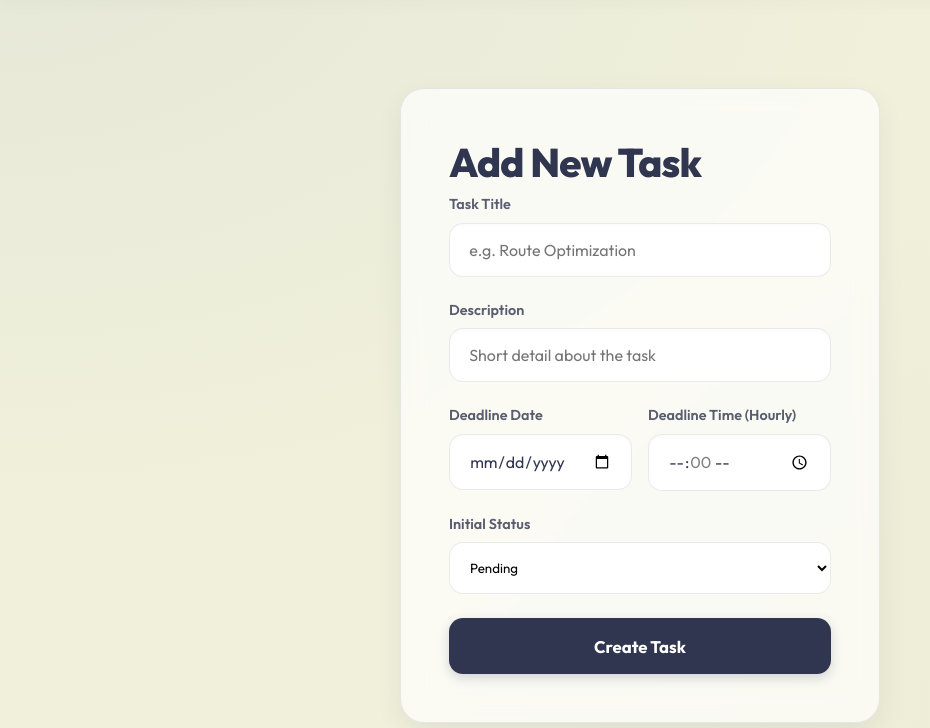
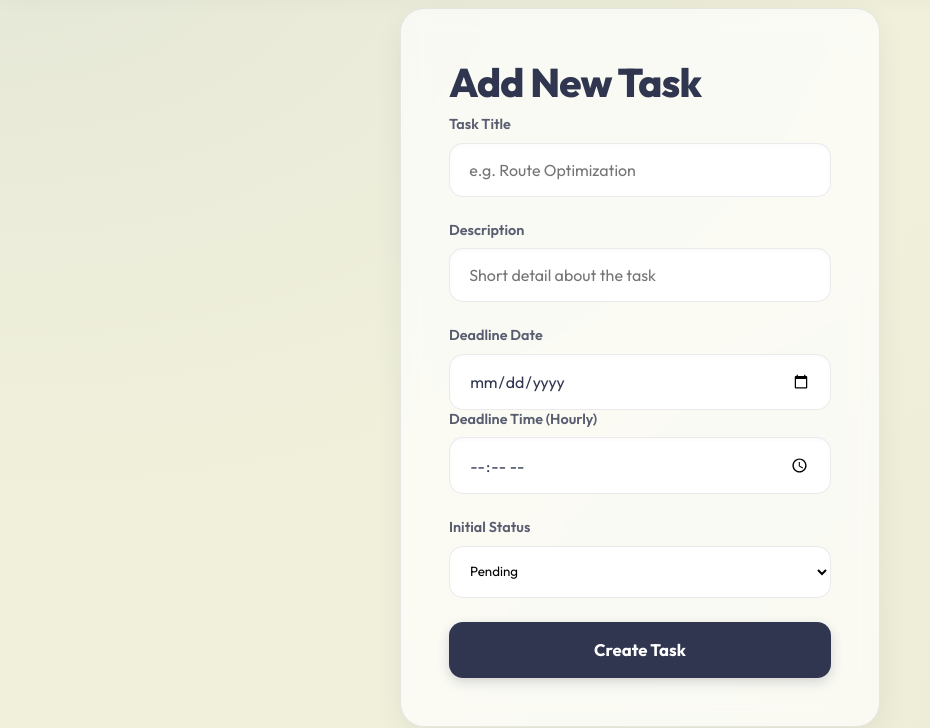
Before and after one commit to Prince-darji-2306/Schedulix.io, a Python web app: template templates/add_task.html in a window 1280 px wide. Shown: the part 72-800 px from the top of the page, without its empty margins (0-930 px from the left). Run offline with Jinja, Linux system fonts and the light colour scheme; the template is opened without the code that fills it, so the values that code supplies are empty.

Commit message:
Some changes in Frontend

```diff
--- a/static/js/routine.js
+++ b/static/js/routine.js
@@ -35,7 +35,7 @@ async function fetchRoutine() {
                                     onchange="toggleSubtask(${st.id}, this, ${task.id})">
                             </div>
                             <div class="routine-content">
-                                <span class="time-badge">${st.time_to}</span>
+                                <span class="time-badge">${(st.time_to || '00:00').substring(0, 5)}</span>
                                 <div class="routine-title">${st.subtask}</div>
                                 <div class="routine-desc">${st.description}</div>
                             </div>
--- a/templates/add_task.html
+++ b/templates/add_task.html
@@ -28,7 +28,7 @@
         <p>Generating AI Plan...</p>
     </div>
 
-    <div class="glass-card" style="margin-top: 5rem;">
+    <div class="glass-card">
         <h1>Add New Task</h1>
 
         <form id="taskForm">
@@ -40,14 +40,14 @@
                 <label for="description">Description</label>
                 <input type="text" id="description" name="description" placeholder="Short detail about the task">
             </div>
-            <div class="form-group" style="display: flex; gap: 1rem;">
+            <div class="form-group" id="timegroup">
                 <div style="flex: 1;">
                     <label for="deadline_date">Deadline Date</label>
                     <input type="date" id="deadline_date" name="deadline_date" required>
                 </div>
                 <div style="flex: 1;">
                     <label for="time">Deadline Time (Hourly)</label>
-                    <input type="time" id="time" name="time" step="3600" required onchange="roundHour(this)">
+                    <input type="time" id="time" name="time" required onchange="roundHour(this)">
                 </div>
             </div>
             <div class="form-group">
--- a/templates/dashboard.html
+++ b/templates/dashboard.html
@@ -50,7 +50,7 @@
                 <span class="info-status green">Success</span>
                 <h3>System Status</h3>
                 <p class="des">External API connections are stable. All services are currently operational.</p>
-                <a href="/docs"><button>View Health</button></a>
+                <a href="/docs"><button class="green">View Health</button></a>
             </div>
         </div>
     </div>
```
Also changed, not shown: 1 other file.
